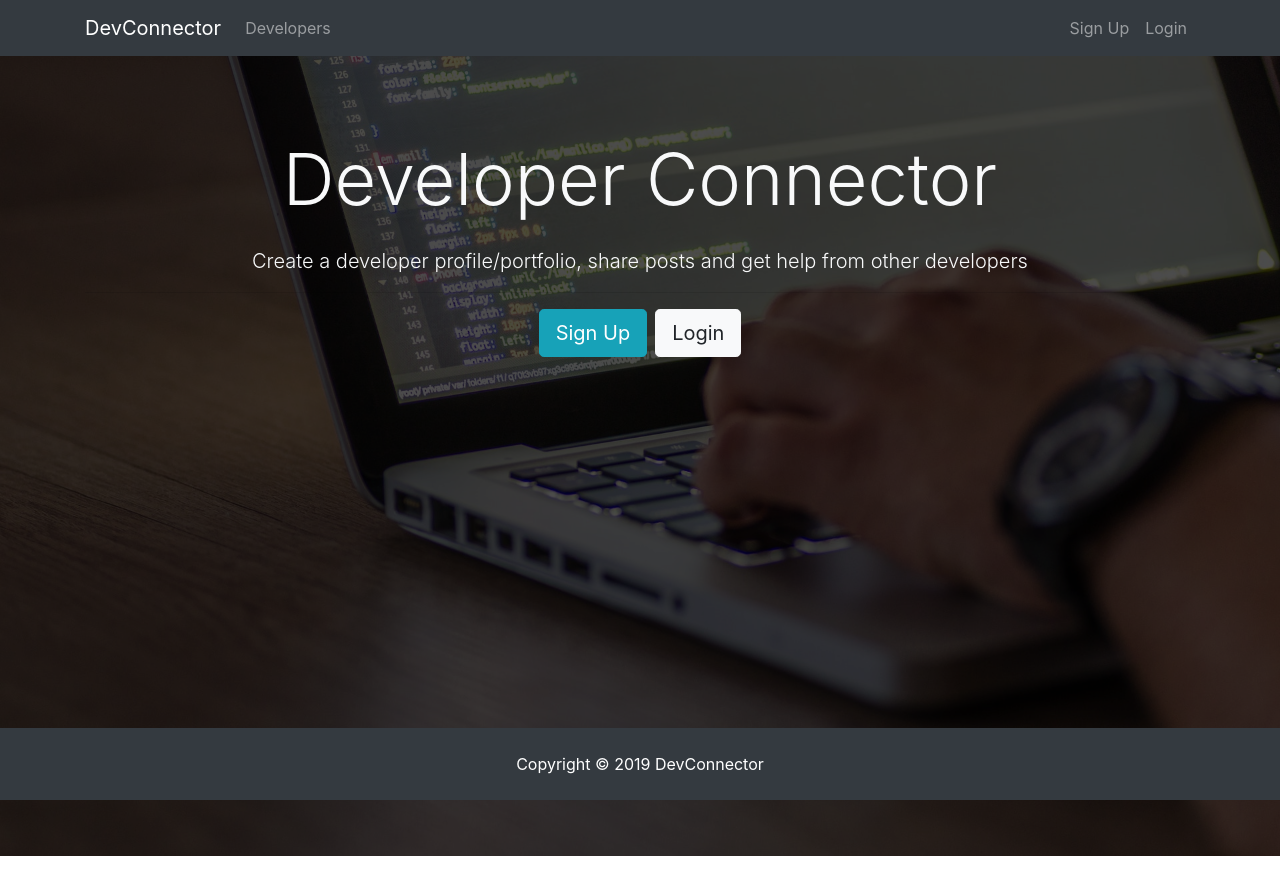
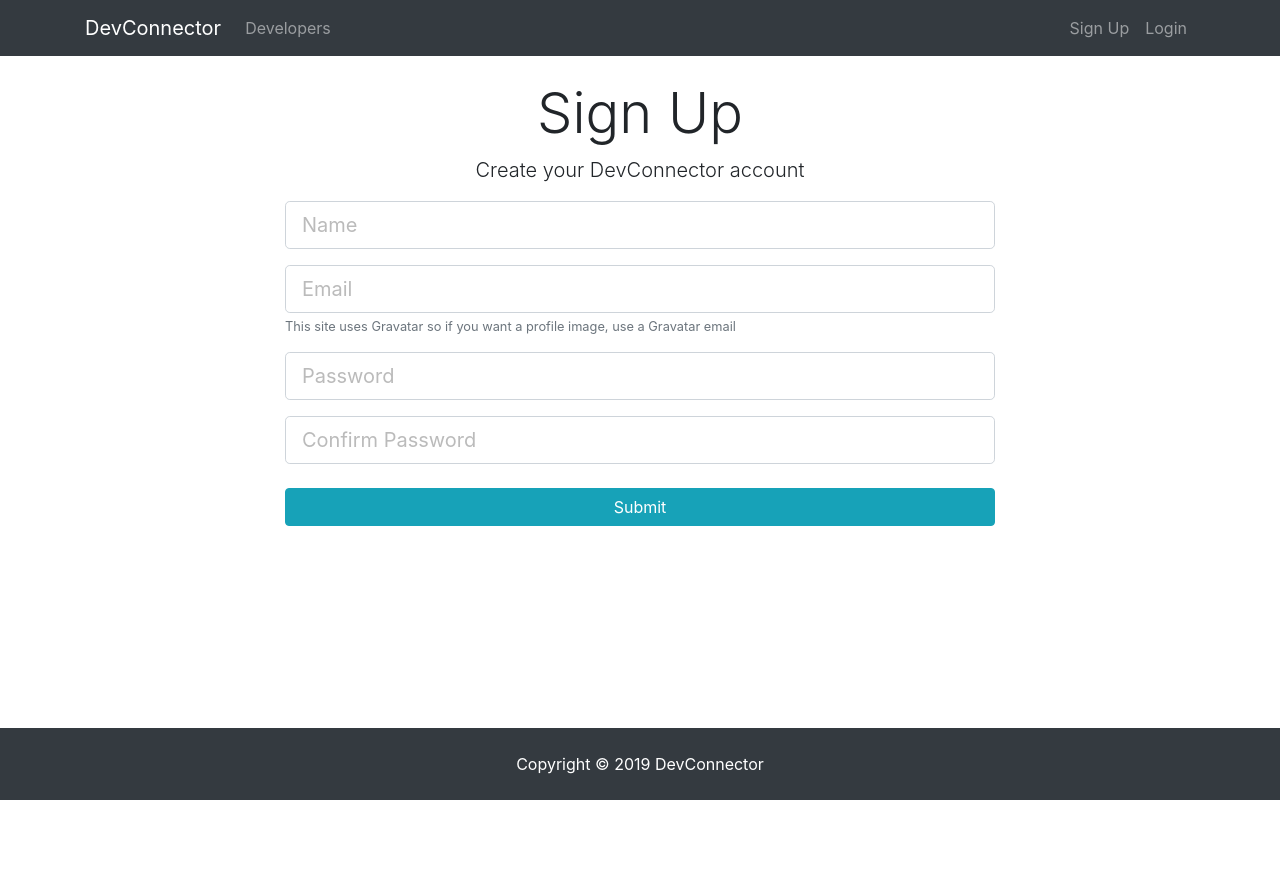
Before and after one commit to hoomand/devconnector, a React (Create React App) app in the folder client/: page /register in a window 1280 px wide. Shown: the top 894 px of the page. After the commit the page ends 800 px from the top, so only its background shows below. Built offline with nearby package versions, Linux system fonts and the light colour scheme.

Commit message:
feat: add login and registration

```diff
--- a/client/src/App.js
+++ b/client/src/App.js
@@ -4,13 +4,19 @@ import Navbar from "./components/layout/Navbar";
 import "./App.css";
 import Footer from "./components/layout/Footer";
 import Landing from "./components/layout/Landing";
+import Register from "./components/auth/Register";
+import Login from "./components/auth/Login";
 
 function App() {
   return (
     <Router>
       <div className="App">
         <Navbar />
-        <Landing />
+        <Route exact path="/" component={Landing} />
+        <div className="container">
+          <Route exact path="/register" component={Register} />
+          <Route exact path="/login" component={Login} />
+        </div>
         <Footer />
       </div>
     </Router>
--- /dev/null
+++ b/client/src/components/auth/Login.js
@@ -0,0 +1,13 @@
+import React, { Component } from "react";
+
+class Login extends Component {
+  render() {
+    return (
+      <div>
+        <h1>Login</h1>
+      </div>
+    );
+  }
+}
+
+export default Login;
--- /dev/null
+++ b/client/src/components/auth/Register.js
@@ -0,0 +1,100 @@
+import React, { Component } from "react";
+import TextFieldGroup from "../common/TextFieldGroup";
+
+class Register extends Component {
+  constructor() {
+    super();
+    this.state = {
+      name: "",
+      email: "",
+      password: "",
+      password2: "",
+      errors: {}
+    };
+  }
+
+  //   componentDidMount() {
+  // if (this.props.auth.isAuthenticated) {
+  //   this.props.history.push("/dashboard");
+  // }
+  //   }
+
+  //   componentWillReceiveProps(nextProps) {
+  //     if (nextProps.errors) {
+  //       this.setState({ errors: nextProps.errors });
+  //     }
+  //   }
+
+  onChange = e => {
+    this.setState({ [e.target.name]: e.target.value });
+  };
+
+  onSubmit = e => {
+    e.preventDefault();
+
+    const newUser = {
+      name: this.state.name,
+      email: this.state.email,
+      password: this.state.password,
+      password2: this.state.password2
+    };
+
+    this.props.registerUser(newUser, this.props.history);
+  };
+
+  render() {
+    const { errors } = this.state;
+
+    return (
+      <div className="register">
+        <div className="container">
+          <div className="row">
+            <div className="col-md-8 m-auto">
+              <h1 className="display-4 text-center">Sign Up</h1>
+              <p className="lead text-center">
+                Create your DevConnector account
+              </p>
+              <form noValidate onSubmit={this.onSubmit}>
+                <TextFieldGroup
+                  placeholder="Name"
+                  name="name"
+                  value={this.state.name}
+                  onChange={this.onChange}
+                  error={errors.name}
+                />
+                <TextFieldGroup
+                  placeholder="Email"
+                  name="email"
+                  type="email"
+                  value={this.state.email}
+                  onChange={this.onChange}
+                  error={errors.email}
+                  info="This site uses Gravatar so if you want a profile image, use a Gravatar email"
+                />
+                <TextFieldGroup
+                  placeholder="Password"
+                  name="password"
+                  type="password"
+                  value={this.state.password}
+                  onChange={this.onChange}
+                  error={errors.password}
+                />
+                <TextFieldGroup
+                  placeholder="Confirm Password"
+                  name="password2"
+                  type="password"
+                  value={this.state.password2}
+                  onChange={this.onChange}
+                  error={errors.password2}
+                />
+                <input type="submit" className="btn btn-info btn-block mt-4" />
+              </form>
+            </div>
+          </div>
+        </div>
+      </div>
+    );
+  }
+}
+
+export default Register;
--- /dev/null
+++ b/client/src/components/common/TextFieldGroup.js
@@ -0,0 +1,50 @@
+import React from "react";
+import classnames from "classnames";
+import PropTypes from "prop-types";
+
+const TextFieldGroup = ({
+  name,
+  placeholder,
+  value,
+  label,
+  error,
+  info,
+  type,
+  onChange,
+  disabled
+}) => {
+  return (
+    <div className="form-group">
+      <input
+        type={type}
+        className={classnames("form-control form-control-lg", {
+          "is-invalid": error
+        })}
+        placeholder={placeholder}
+        name={name}
+        value={value}
+        onChange={onChange}
+        disabled={disabled}
+      />
+      {info && <small className="form-text text-muted">{info}</small>}
+      {error && <div className="invalid-feedback">{error}</div>}
+    </div>
+  );
+};
+
+TextFieldGroup.propTypes = {
+  name: PropTypes.string.isRequired,
+  placeholder: PropTypes.string,
+  value: PropTypes.string.isRequired,
+  info: PropTypes.string,
+  error: PropTypes.string,
+  type: PropTypes.string.isRequired,
+  onChange: PropTypes.func.isRequired,
+  disabled: PropTypes.string
+};
+
+TextFieldGroup.defaultProps = {
+  type: "text"
+};
+
+export default TextFieldGroup;
--- a/package.json
+++ b/package.json
@@ -15,6 +15,7 @@
   "dependencies": {
     "bcryptjs": "^2.4.3",
     "body-parser": "^1.19.0",
+    "classnames": "^2.2.6",
     "concurrently": "^4.1.1",
     "express": "^4.17.1",
     "gravatar": "^1.8.0",
```
Also changed, not shown: 1 other file (tests, documents, lock files or other folders).
